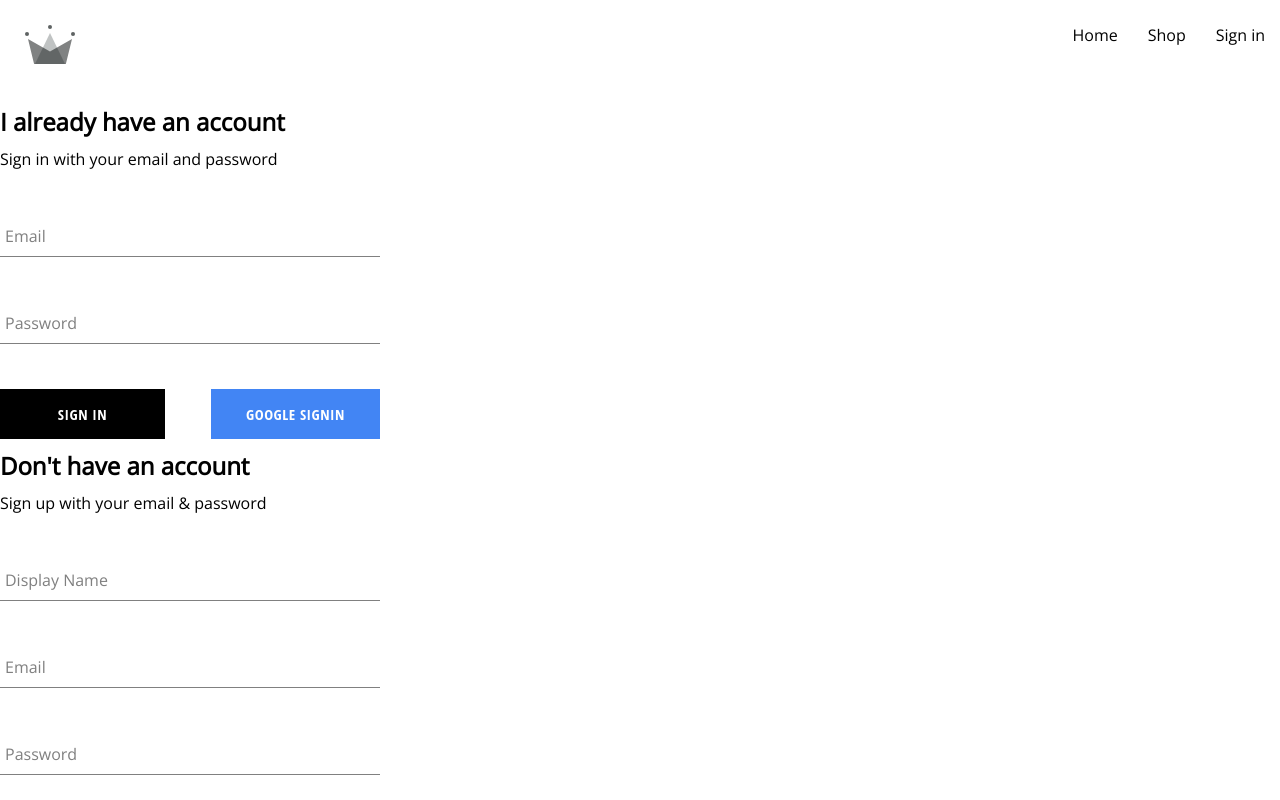
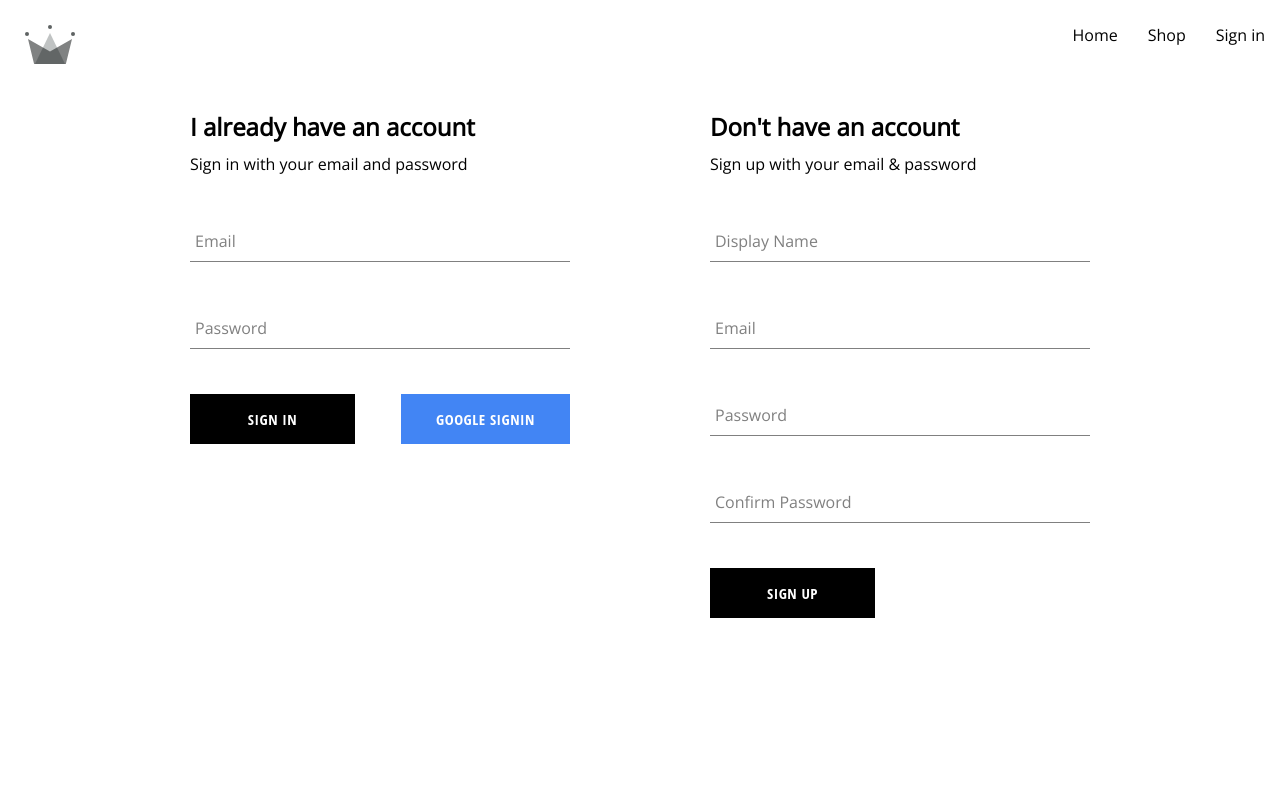
Before and after one commit to mohamadhandy/crwn-clothing, a React (Create React App) app: page /auth in a window 1280 px wide. Shown: the top 800 px of the page. Built offline with nearby package versions, Linux system fonts and the light colour scheme.

Commit message:
improve signin page

```diff
--- a/src/components/sign-in-form/Signin.jsx
+++ b/src/components/sign-in-form/Signin.jsx
@@ -1,5 +1,5 @@
 import React, { useState } from "react";
-import "./Signin.scss"
+import "./Signin.scss";
 import Button from "../button/Button";
 import HeaderSigninSignup from "../header-signin-signup/HeaderSigninSignup";
 import FormInput from "../form-input/FormInput";
@@ -43,7 +43,8 @@ const Signin = () => {
       resetFields();
     } catch (error) {
       if (error.code) {
-        callSwal("Error occurs", `Error ${error.code}`, "error");
+        const newError = error.code.replace("auth/", "").replace(/-/g, " ");
+        callSwal("Error occurs", `Error ${newError}`, "error");
       }
     }
   };
@@ -60,6 +61,7 @@ const Signin = () => {
           type="email"
           onChange={handleChange}
           name={"email"}
+          required={true}
           value={email}
         />
         <FormInput
@@ -67,12 +69,13 @@ const Signin = () => {
           id={"passwordSignin"}
           type="password"
           onChange={handleChange}
+          required={true}
           name={"password"}
           value={password}
         />
         <div className="buttons-container">
           <Button type="submit">Sign In</Button>
-          <Button buttonType={"google"} onClick={signInWithGoogle}>
+          <Button buttonType={"google"} type="button" onClick={signInWithGoogle}>
             Google Signin
           </Button>
         </div>
--- a/src/components/sign-up-form/SignUp.jsx
+++ b/src/components/sign-up-form/SignUp.jsx
@@ -63,6 +63,7 @@ const SignUp = () => {
       <form onSubmit={handleSubmit}>
         <FormInput
           label={"Display Name"}
+          required={true}
           id={"displayName"}
           type="text"
           onChange={handleChange}
@@ -71,6 +72,7 @@ const SignUp = () => {
         />
         <FormInput
           label={"Email"}
+          required={true}
           id={"email"}
           type="email"
           onChange={handleChange}
@@ -79,6 +81,7 @@ const SignUp = () => {
         />
         <FormInput
           label={"Password"}
+          required={true}
           id={"password"}
           type="password"
           onChange={handleChange}
@@ -87,6 +90,7 @@ const SignUp = () => {
         />
         <FormInput
           label={"Confirm Password"}
+          required={true}
           id={"confirmPassword"}
           type="password"
           onChange={handleChange}
--- a/src/routes/authentication/Authentication.jsx
+++ b/src/routes/authentication/Authentication.jsx
@@ -1,12 +1,13 @@
 import Signin from "../../components/sign-in-form/Signin";
 import SignUp from "../../components/sign-up-form/SignUp";
+import "./Authentication.scss"
 
 const Authentication = () => {
   return (
-    <>
+    <div className="authentication-container">
       <Signin />
       <SignUp />
-    </>
+    </div>
   );
 };
 
--- /dev/null
+++ b/src/routes/authentication/Authentication.scss
@@ -0,0 +1,6 @@
+.authentication-container {
+  display: flex;
+  width: 900px;
+  justify-content: space-between;
+  margin: 30px auto;
+}
```
